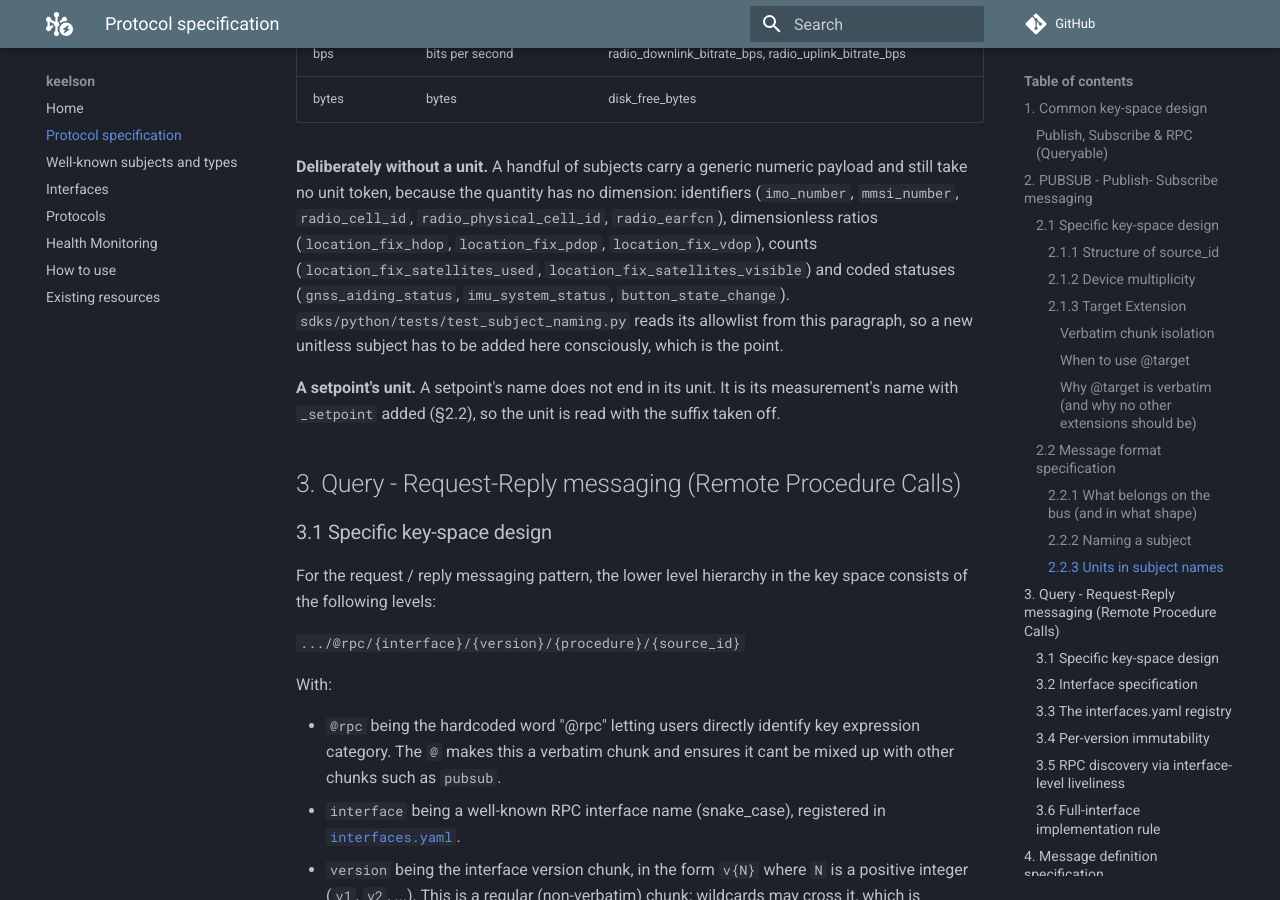
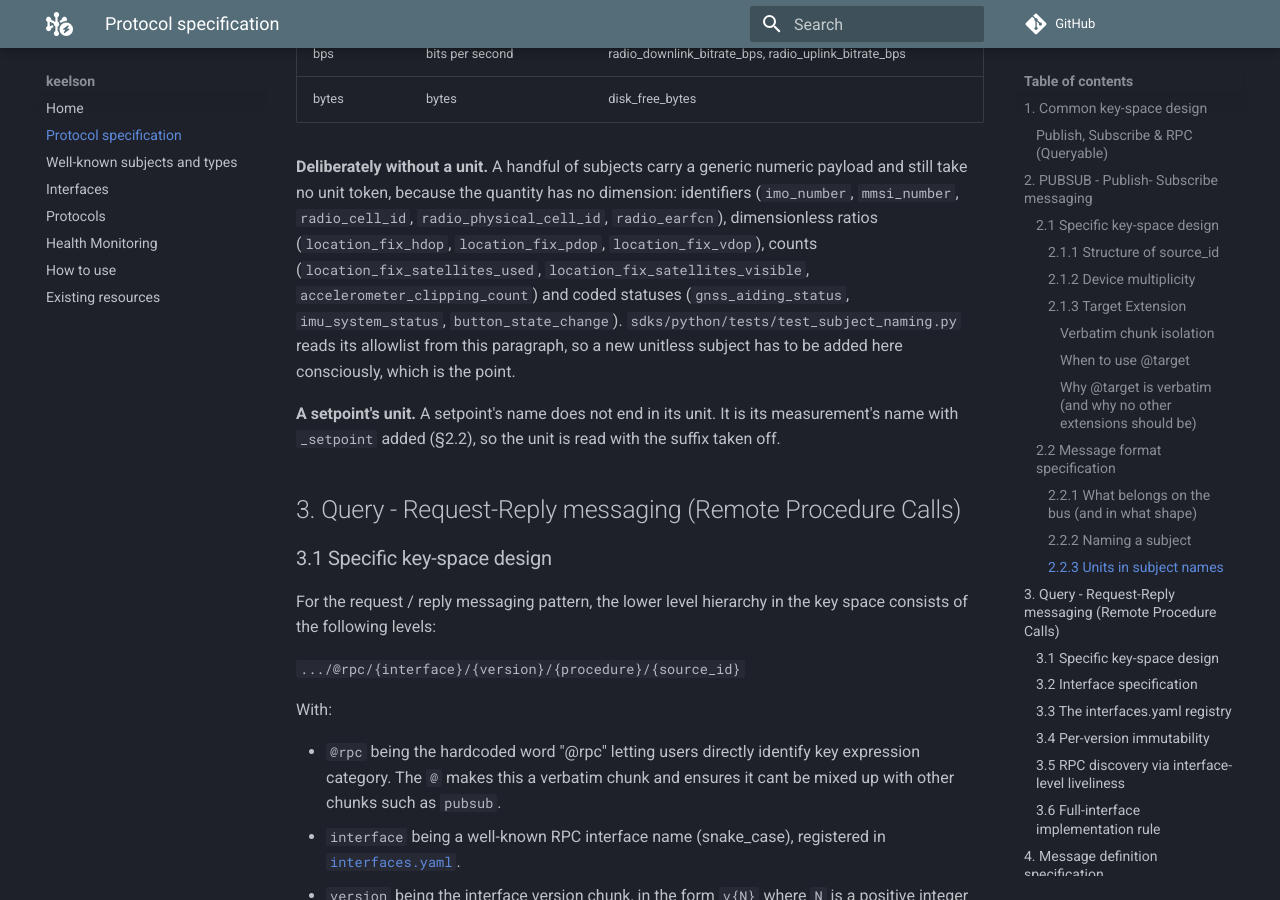
Before and after one commit to RISE-Maritime/keelson, an MkDocs documentation site: the page built from docs/protocol-specification.md, in a window 1280 px wide and 900 px high, scrolled down 12255 px. Built offline with MkDocs 1.6.1 and Material for MkDocs 9.7.7, drawn with Linux system fonts in a browser that asks for light colours; comment, search, counter and statistics services are not loaded.

Commit message:
docs(spec): accelerometer_clipping_count is a count, deliberately without a unit
#305's rule (2a6cec69) lists every unitless subject in §2.2.3 rather than
exempting a _count suffix, and its dead-entry check means only the PR that
adds the subject can list it. So #406 now stacks on #305 and lists its own.

Co-Authored-By: Claude Opus 5.5 <noreply@anthropic.com>

```diff
--- a/docs/protocol-specification.md
+++ b/docs/protocol-specification.md
@@ -356,7 +356,7 @@ The closed vocabulary for the trailing token of a dimensional primitive subject.
 | bps          | bits per second                    | radio_downlink_bitrate_bps, radio_uplink_bitrate_bps                     |
 | bytes        | bytes                              | disk_free_bytes                                                          |
 
-**Deliberately without a unit.** A handful of subjects carry a generic numeric payload and still take no unit token, because the quantity has no dimension: identifiers (`imo_number`, `mmsi_number`, `radio_cell_id`, `radio_physical_cell_id`, `radio_earfcn`), dimensionless ratios (`location_fix_hdop`, `location_fix_pdop`, `location_fix_vdop`), counts (`location_fix_satellites_used`, `location_fix_satellites_visible`) and coded statuses (`gnss_aiding_status`, `imu_system_status`, `button_state_change`). `sdks/python/tests/test_subject_naming.py` reads its allowlist from this paragraph, so a new unitless subject has to be added here consciously, which is the point.
+**Deliberately without a unit.** A handful of subjects carry a generic numeric payload and still take no unit token, because the quantity has no dimension: identifiers (`imo_number`, `mmsi_number`, `radio_cell_id`, `radio_physical_cell_id`, `radio_earfcn`), dimensionless ratios (`location_fix_hdop`, `location_fix_pdop`, `location_fix_vdop`), counts (`location_fix_satellites_used`, `location_fix_satellites_visible`, `accelerometer_clipping_count`) and coded statuses (`gnss_aiding_status`, `imu_system_status`, `button_state_change`). `sdks/python/tests/test_subject_naming.py` reads its allowlist from this paragraph, so a new unitless subject has to be added here consciously, which is the point.
 
 **A setpoint's unit.** A setpoint's name does not end in its unit. It is its measurement's name with `_setpoint` added (§2.2), so the unit is read with the suffix taken off.
 
```
